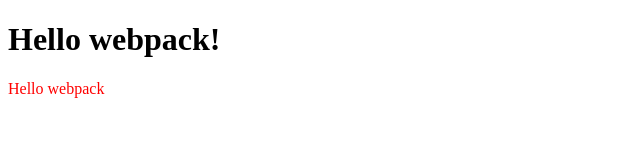
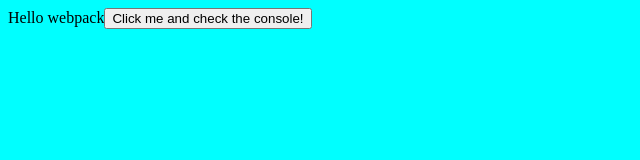
Before and after one commit to Alfred-KInyua/Webpack-Boiler-Plate, a website built with webpack: page webpack-demo/src/index.html in a window 1280 px wide. Shown: the whole page, without its empty margins (0-640 px from the left). Built offline with nearby package versions, Linux system fonts and the light colour scheme.

```diff
--- a/webpack-demo/package.json
+++ b/webpack-demo/package.json
@@ -6,7 +6,7 @@
   "scripts": {
     "test": "echo \"Error: no test specified\" && exit 1",
     "start": "webpack serve --open",
-    "build": "webpack --mode production"
+    "build": "webpack"
   },
   "keywords": [],
   "author": "",
--- a/webpack-demo/src/index.html
+++ b/webpack-demo/src/index.html
@@ -6,6 +6,6 @@
     <title>Wbpack Exercise</title>
 </head>
 <body>
-    <h1>Hello webpack!</h1>
+    <div class="todo"></div>
 </body>
 </html>
--- a/webpack-demo/src/index.js
+++ b/webpack-demo/src/index.js
@@ -1,12 +1,17 @@
 import _ from 'lodash';
 import './style.css';
+import printMe from './print.js';
 
 function component() {
   const element = document.createElement('div');
+  const btn = document.createElement('button');
 
-   // Lodash, now imported by this script
   element.innerHTML = _.join(['Hello', 'webpack'], ' ');
-  element.classList.add('hello');
+
+  btn.innerHTML = 'Click me and check the console!';
+  btn.onclick = printMe;
+
+  element.appendChild(btn);
 
   return element;
 }
--- a/webpack-demo/src/print.js
+++ b/webpack-demo/src/print.js
@@ -0,0 +1,3 @@
+export default function printMe() {
+  console.log('I get called from print.js!');
+}
--- a/webpack-demo/src/style.css
+++ b/webpack-demo/src/style.css
@@ -1,3 +1,7 @@
 .hello {
-    color: red;
-  }
+  color: red;
+}
+
+body {
+  background-color: aqua;
+}
--- a/webpack-demo/webpack.config.js
+++ b/webpack-demo/webpack.config.js
@@ -2,22 +2,24 @@
 const HtmlWebpackPlugin = require('html-webpack-plugin');
 
 module.exports = {
+  mode: 'development',
   entry: {
     index: './src/index.js',
     print: './src/print.js',
   },
+  devtool: 'inline-source-map',
   devServer: {
     static: './dist',
   },
   plugins: [
     new HtmlWebpackPlugin({
-    template: './src/index.html',
+      template: './src/index.html',
     }),
   ],
   output: {
     filename: '[name].bundle.js',
     path: path.resolve(__dirname, 'dist'),
-   clean: true,
+    clean: true,
   },
   module: {
     rules: [
```
Also changed, not shown: package.json (added, +13 -0 lines), webpack-demo/.eslintrc.json (added), webpack-demo/.github/workflows/linters.yml (added), webpack-demo/.stylelintrc.json (added), webpack-demo/dist/index.bundle.js.LICENSE.txt (deleted), webpack-demo/dist/index.html, webpack-demo/dist/print.bundle.js, webpack-demo/dist/runtime.bundle.js (added), 5 other files. Lines whose indentation alone changed are shown as unchanged.
